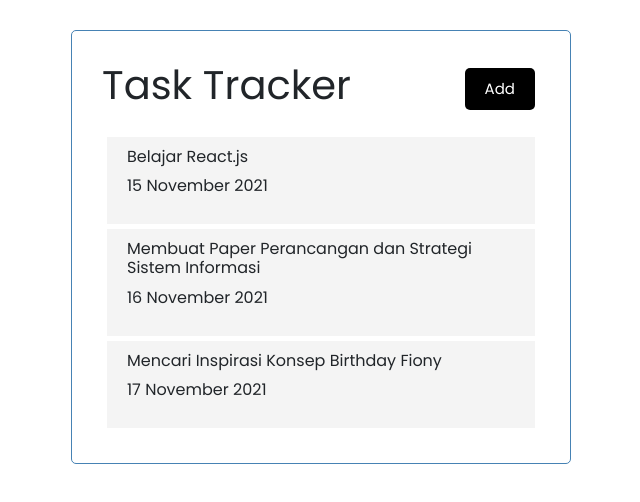
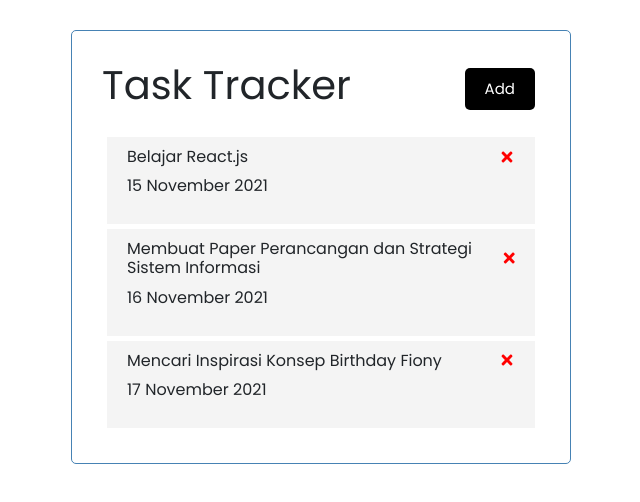
Before and after one commit to maliefrr/react-task-tracker, a React (Create React App) app: page / in a window 1280 px wide. Shown: the top 502 px of the page, without its empty margins (319-959 px from the left). Built offline with nearby package versions, Linux system fonts and the light colour scheme.

Commit message:
add props to select where the clicks belong to

```diff
--- a/src/App.js
+++ b/src/App.js
@@ -23,10 +23,15 @@ function App() {
 			reminder: true,
 		},
 	]);
+
+	const deleteTask = (id) => {
+		console.log("delete", id);
+	};
+
 	return (
 		<div className="container">
 			<Header />
-			<Tasks tasks={tasks} />
+			<Tasks tasks={tasks} onDelete={deleteTask} />
 		</div>
 	);
 }
--- a/src/components/Task.js
+++ b/src/components/Task.js
@@ -1,7 +1,11 @@
+import { FaTimes } from "react-icons/fa";
+
 const Task = (props) => {
 	return (
 		<div className="task">
-			<h3>{props.tasks.text}</h3>
+			<h3>
+				{props.tasks.text} <FaTimes style={{ color: "red", cursor: "pointer" }} onClick={() => props.onDelete(props.tasks.id)} />
+			</h3>
 			<p>{props.tasks.day}</p>
 		</div>
 	);
--- a/src/components/Tasks.js
+++ b/src/components/Tasks.js
@@ -4,7 +4,7 @@ const Tasks = (props) => {
 	return (
 		<>
 			{props.tasks.map((element) => (
-				<Task key={element.id} tasks={element} />
+				<Task key={element.id} tasks={element} onDelete={props.onDelete} />
 			))}
 		</>
 	);
--- a/src/index.css
+++ b/src/index.css
@@ -58,7 +58,6 @@ body {
 	background: #f4f4f4;
 	margin: 5px;
 	padding: 10px 20px;
-	cursor: pointer;
 }
 
 .task.reminder {
```
